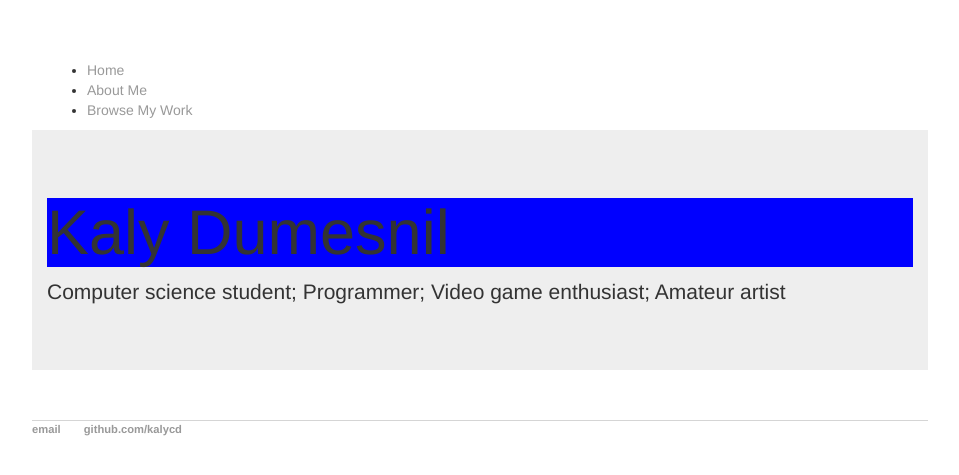
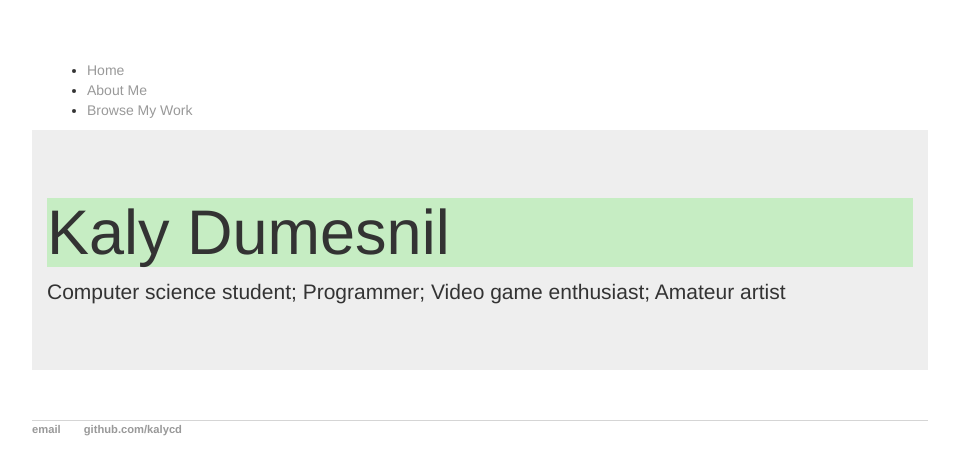
Before and after one commit to kalycd/kalycd.github.io, a Jekyll site: the page built from index.html, in a window 1280 px wide. Shown: the top 475 px of the page, without its empty margins (160-1119 px from the left). Built offline with Jekyll 4.4.1, drawn with Linux system fonts in a browser that asks for light colours.

Commit message:
Update main.css

```diff
--- a/css/main.css
+++ b/css/main.css
@@ -22,7 +22,7 @@ a:hover {
 h1 {
     font-size: 3em;
     font-family:'Helvetica', 'Arial', 'Sans-Serif';
-    background-color: blue;
+    background-color: #c6edc3;
 }
 p {
     font-size: 1.5em;
```
